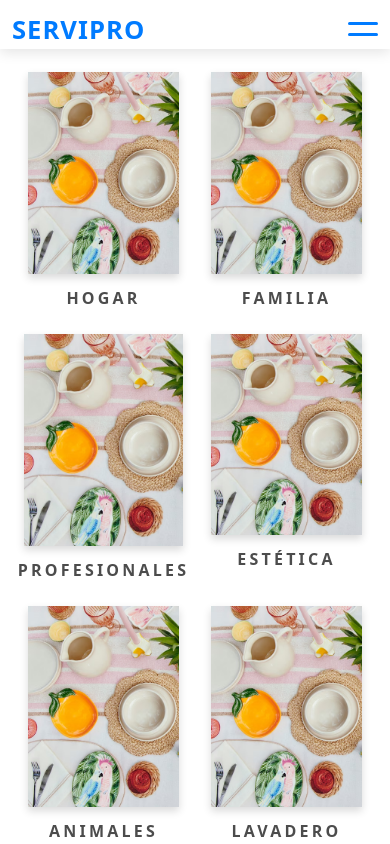
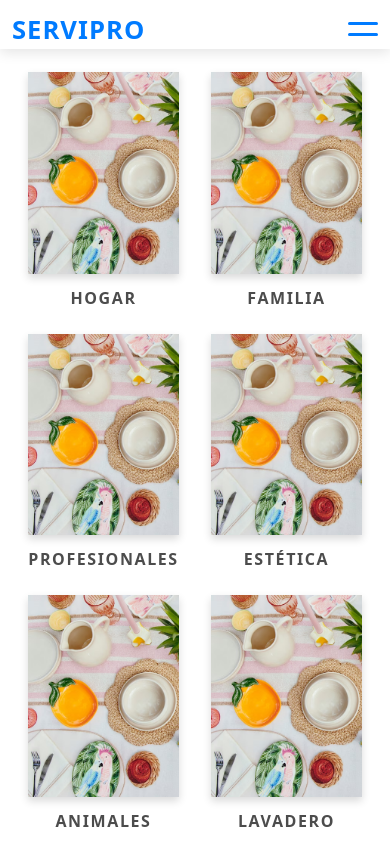
Before and after one commit to JoanSimonutti/App-Servicios-Frontend, a React (Vite) app: page / in a window 390 px wide. Shown: the top 844 px of the page. Built offline with nearby package versions, Linux system fonts and the light colour scheme; no server answers.

Commit message:
Pruebas de Lunes

```diff
--- a/src/components/SectionCardModules.css
+++ b/src/components/SectionCardModules.css
@@ -64,5 +64,6 @@
 
     .title {
         font-size: 1rem;
+        letter-spacing: 0.1rem;
     }
 }
```
